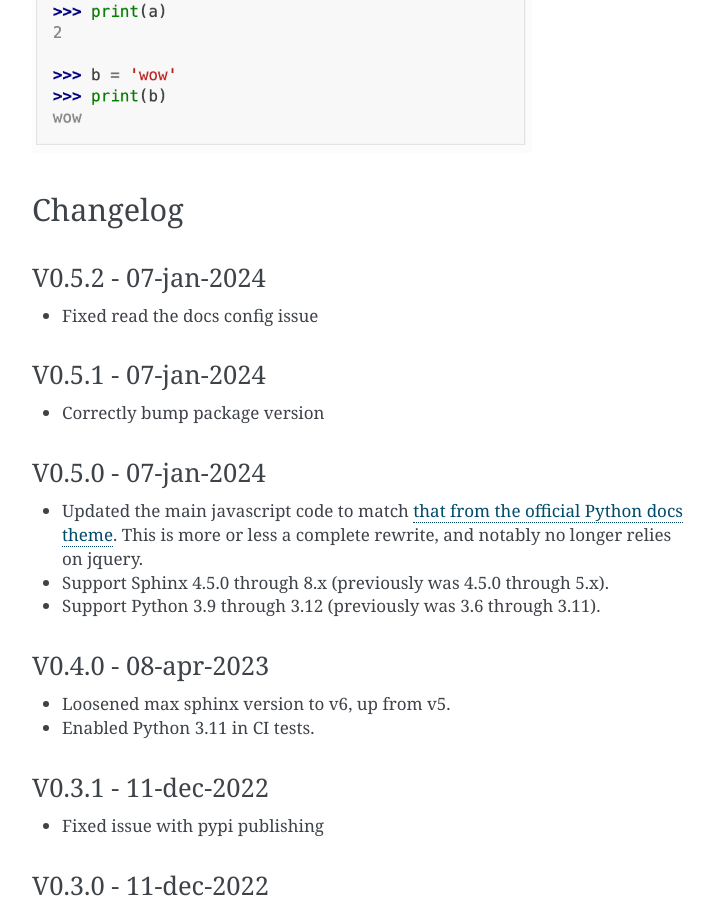
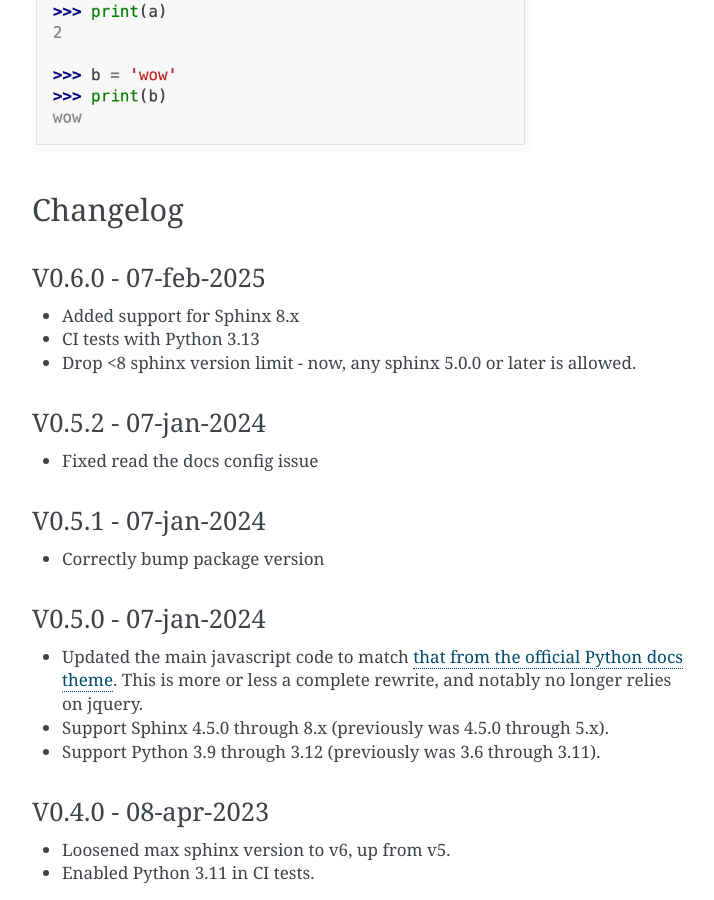
Before and after one commit to jurasofish/sphinx-toggleprompt, a Sphinx documentation site: the page built from doc/index.rst, in a window 1280 px wide and 900 px high, scrolled down 2518 px. Shown: the whole window, without its empty margins (388-1102 px from the left). Built offline with Sphinx 7.4.7, drawn with Linux system fonts in a browser that asks for light colours.

Commit message:
Support Sphinx>=5.0.0 & Python 3.13 (#30)
* Support sphinx 8.x

* Bump version to 0.5.3

* Update index.rst

* Allow any sphinx >= 5.0.0

* CI with python 3.13

* Let's go with 0.6.0

* Skip Python 3.13 & Sphinx 5.3.0 🤷

* CI 8.1.3 explicitly

* changelog

* Skip python 3.9 & sphinx 8

---------

Co-authored-by: Michael Jurasovic <michael.jurasovic@orkestra.energy>

```diff
--- a/doc/index.rst
+++ b/doc/index.rst
@@ -154,6 +154,14 @@
 Changelog
 ================================
 
+V0.6.0 - 07-feb-2025
+-----------------------
+
+- Added support for Sphinx 8.x
+- CI tests with Python 3.13
+- Drop <8 sphinx version limit - now, any sphinx 5.0.0 or later is allowed.
+
+
 V0.5.2 - 07-jan-2024
 -----------------------
 
--- a/setup.py
+++ b/setup.py
@@ -29,6 +29,6 @@
     classifiers=["License :: OSI Approved :: MIT License"],
     python_requires=">=3.9",
     install_requires=[
-        "sphinx>=4.5.0,<8",
+        "sphinx>=5.0.0",
     ]
 )
--- a/sphinx_toggleprompt/__init__.py
+++ b/sphinx_toggleprompt/__init__.py
@@ -2,7 +2,7 @@
 from pathlib import Path
 
 
-__version__ = "0.5.2"
+__version__ = "0.6.0"
 logger = logging.getLogger(__name__)
 
 
```
Also changed, not shown: 1 other file.
